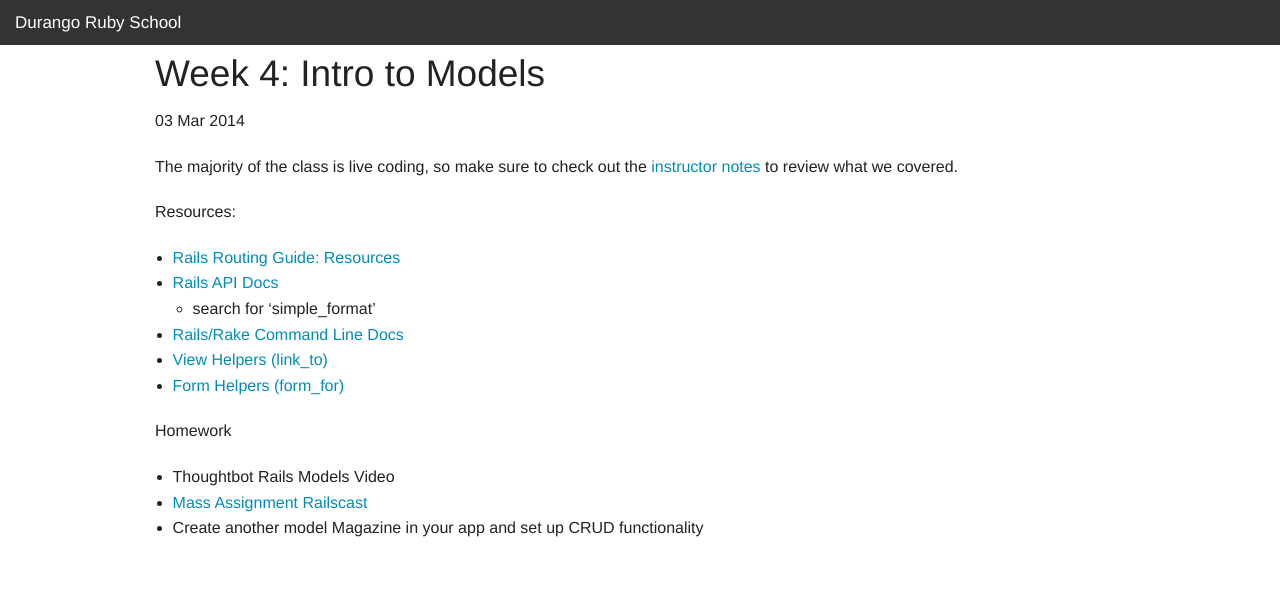
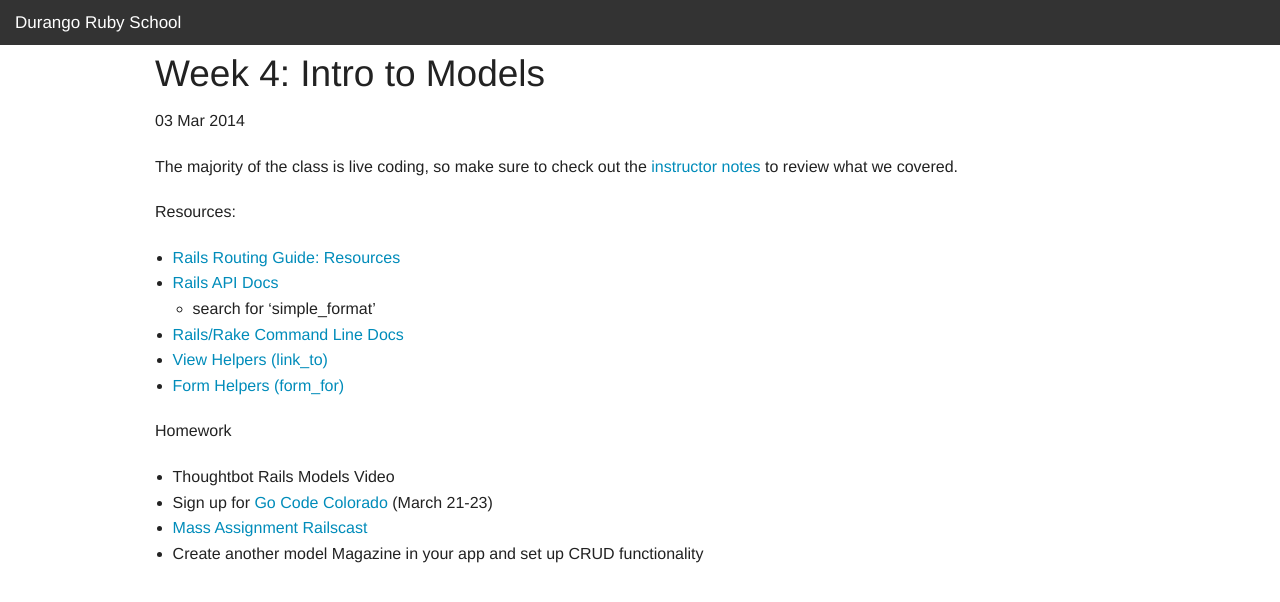
Before and after one commit to durango-ruby-school/durango-ruby-school.github.io, a Jekyll site: the page built from _posts/2014-03-03-Intro-To-Models.md, in a window 1280 px wide. Shown: the top 602 px of the page. Built offline with Jekyll 4.4.1, drawn with Linux system fonts in a browser that asks for light colours; Markdown is read by kramdown in place of the engine named in the settings.

Commit message:
Add go code colorado signup link for homework

```diff
--- a/_posts/2014-03-03-Intro-To-Models.md
+++ b/_posts/2014-03-03-Intro-To-Models.md
@@ -18,6 +18,7 @@ Resources:
 Homework
 
 * Thoughtbot Rails Models Video
+* Sign up for [Go Code Colorado][8] (March 21-23)
 * [Mass Assignment Railscast][3]
 * Create another model Magazine in your app and set up CRUD functionality
 
```
Also changed, not shown: other parts of _posts/2014-03-03-Intro-To-Models.md (+1 -0 lines).
